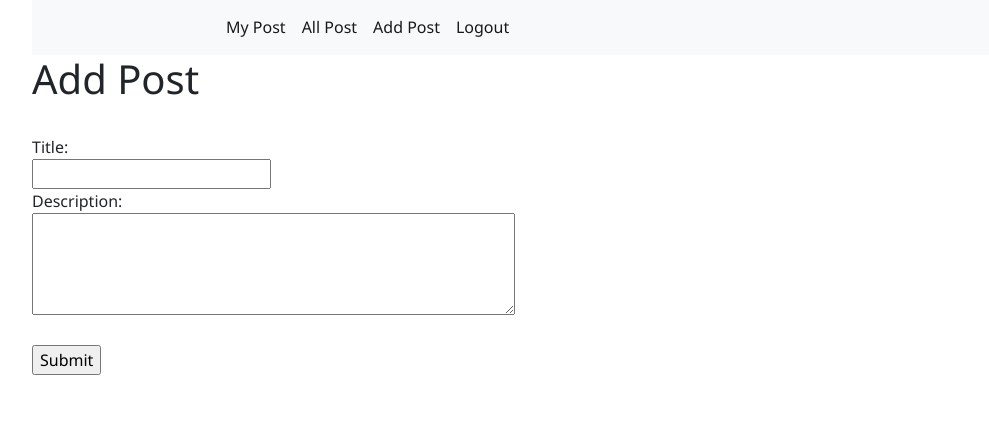
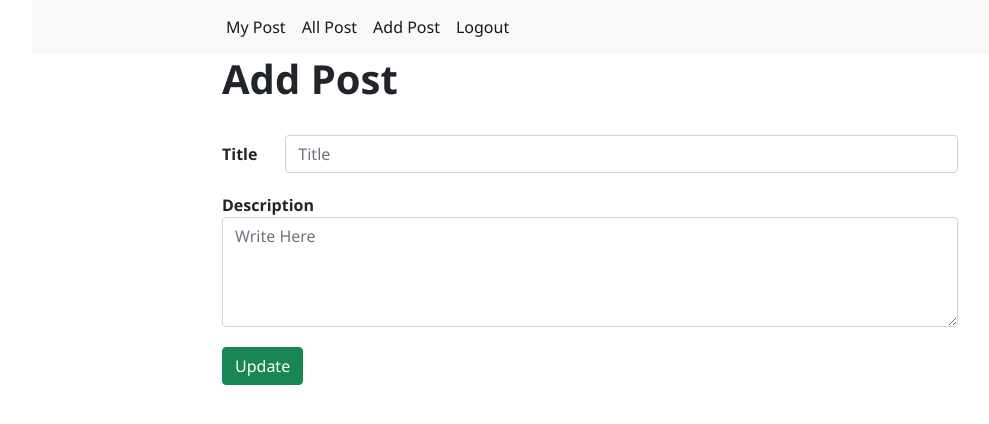
Before and after one commit to rajuraj8881/personal-blog-project, a PHP site: page /addpost.php in a window 1280 px wide. Shown: the part 21-445 px from the top of the page, without its empty margins (50-1039 px from the left). Run offline with PHP 8.4, Linux system fonts and the light colour scheme; a user stored in the database is signed in; some libraries are stand-ins or nearby versions.

Commit message:
users add post section design

```diff
--- a/src/addpost.php
+++ b/src/addpost.php
@@ -10,18 +10,30 @@
     <?php include  'lib/header.php'; ?>
 
     <div class="container">
-    <?php include'lib/menu.php'?>
+        <?php include'lib/menu.php'?>
         <div class="row">
-            <h1>Add Post</h1>
-            <form action="process.php" method="post">
-                <input type="hidden" name="user_id" value="<?php echo $uid?>"><br>
-                <label>Title:</label><br>
-                <input type="text" name="post-title"><br>
-                <label>Description:</label><br>
-                <textarea rows="4" cols="50" name="post-description"></textarea>
-                <br><br>
-                <input type="submit" value="Submit" name="postSubmit">
-            </form>
+            <div class="col-md-2"></div>
+            <div class="col-md-8">
+                <h1><strong>Add Post</strong></h1>
+                <form action="process.php" method="post">
+                    <input type="hidden" name="user_id" value="<?php echo $uid?>"><br>
+                    <div class="form-group row">
+                        <label class="col-md-1 col-form-label"><strong>Title</strong></label>
+                        <div class="col-md-11">
+                            <input type="text" name="post-title" class="form-control"  placeholder="Title">
+                        </div>
+                    </div>
+                    <div class="form-group">
+                        <label for="exampleFormControlTextarea1"><strong>Description</strong></label>
+                        <textarea name="post-description" class="form-control" id="exampleFormControlSelect1" rows="4" placeholder="Write Here"></textarea>
+                    </div>
+                    <div class="form-group">
+                        <div class="col-sm-12">
+                            <button type="submit" value="Submit" name="postSubmit" class="btn btn-success">Update</button>
+                        </div>
+                    </div>
+                </form>
+            </div>
         </div>
     </div>
 
--- /dev/null
+++ b/src/css/style.css
@@ -0,0 +1,3 @@
+.form-group{
+    margin-top:20px;
+  }
```
